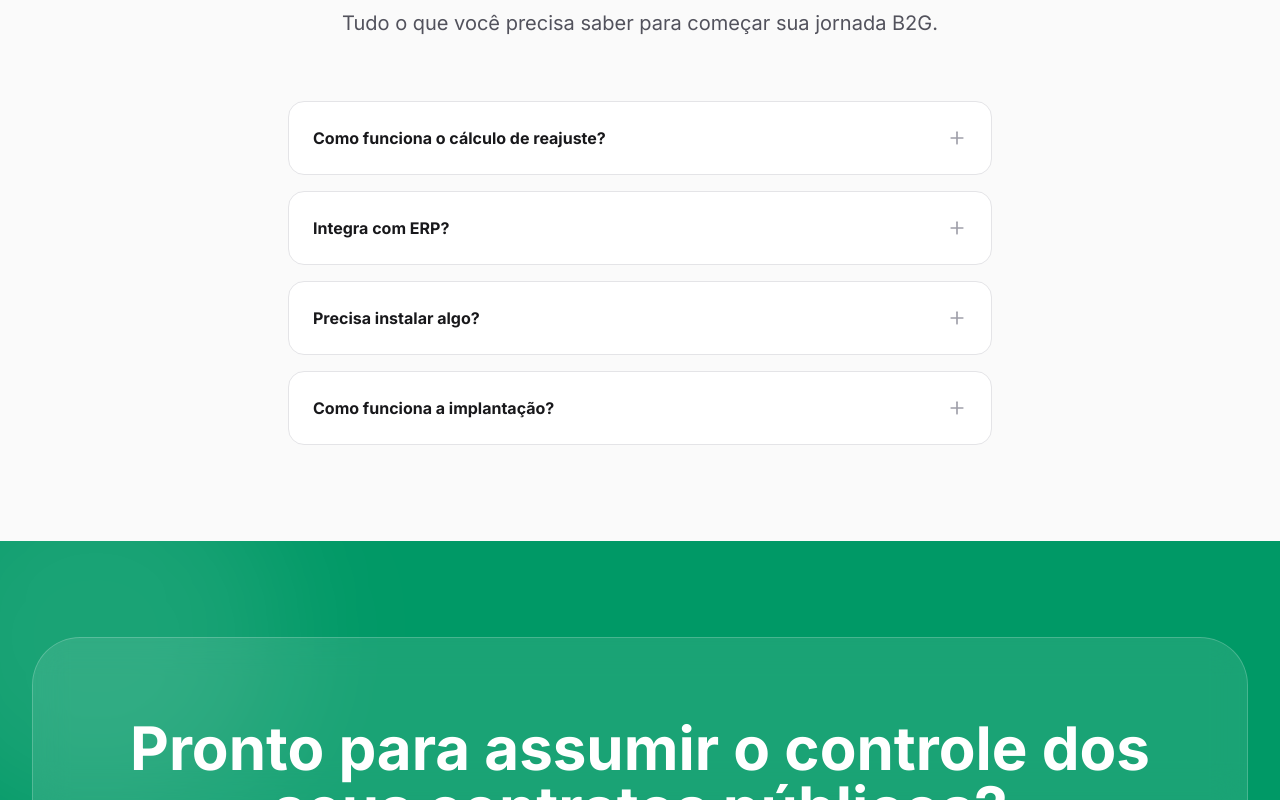
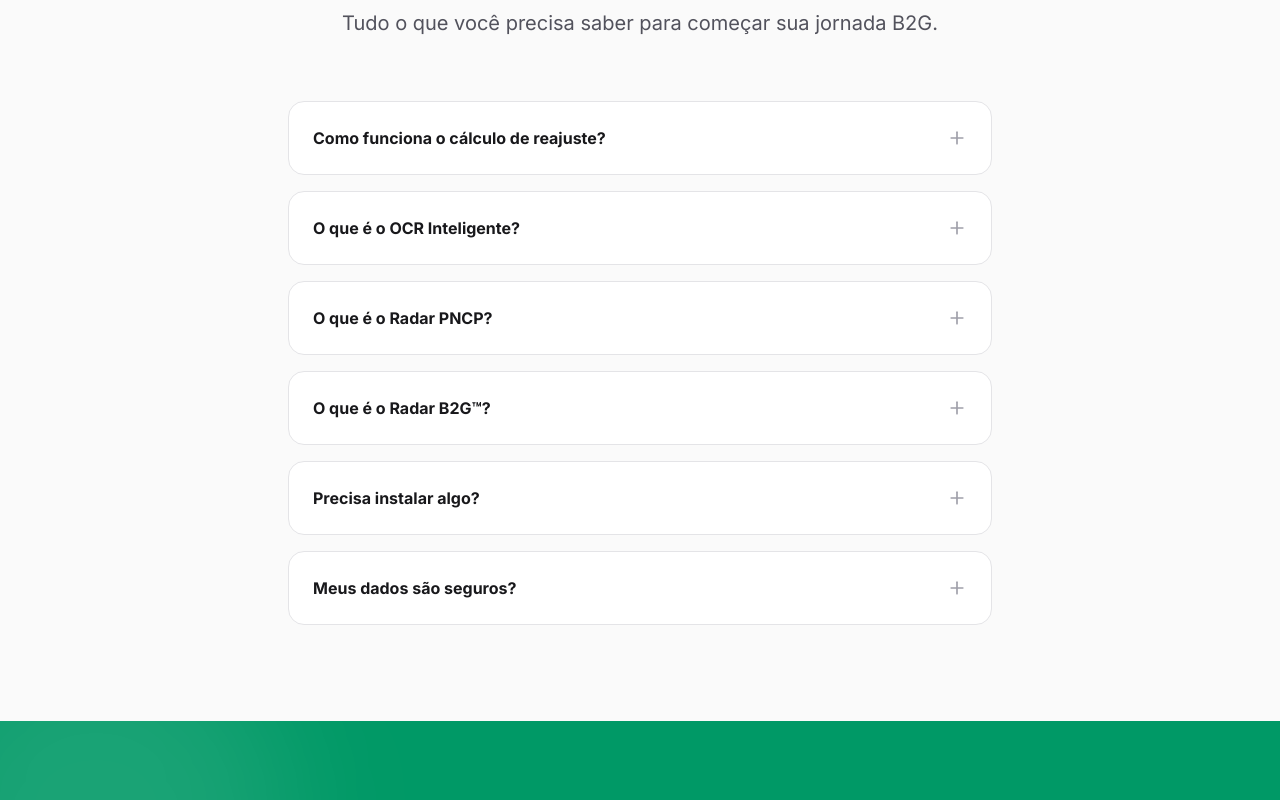
Before and after one commit to leistermurilo-boop/duo-website, a React (Vite) app: page / in a window 1280 px wide. Shown: the part 3162-3962 px from the top of the page. Built offline with nearby package versions, Linux system fonts and the light colour scheme.

Commit message:
fix(plans): corrige features Core (remove itens Strategic) e atualiza FAQ com informações reais do sistema

```diff
--- a/src/constants.ts
+++ b/src/constants.ts
@@ -16,7 +16,9 @@ export const PLANS = [
       "Alertas de vencimento",
       "Monitoramento PNCP",
       "3 extrações OCR por mês",
-      "Índice de Maturidade DUO™ até nível 3",
+      "Índice de Maturidade DUO™ até nível 3"
+    ],
+    notIncluded: [
       "Radar B2G™",
       "Newsletter Semanal",
       "APIs IBGE e BACEN",
@@ -44,25 +46,34 @@ export const PLANS = [
       "APIs IBGE e BACEN",
       "Cruzamento Macroeconômico",
       "Índice de Maturidade DUO™ nível 5"
-    ]
+    ],
+    notIncluded: []
   }
 ];
 
 export const FAQS = [
   {
     question: "Como funciona o cálculo de reajuste?",
-    answer: "O DUO utiliza os índices oficiais (IPCA, IGPM, INPC) cruzados com as datas de aniversário do seu contrato, automatizando o cálculo de elegibilidade e valor projetado para o reajuste."
+    answer: "O DUO calcula automaticamente o reajuste com base nos índices oficiais (IPCA, INPC) integrados via API do BACEN, cruzando com a data de aniversário do contrato. O resultado é um valor projetado e documentado, pronto para embasar a solicitação formal ao órgão público."
   },
   {
-    question: "Integra com ERP?",
-    answer: "Sim, possuímos APIs abertas e conectores para os principais ERPs do mercado (TOTVS, SAP, Senior), permitindo a sincronização de dados de faturamento e custos."
+    question: "O que é o OCR Inteligente?",
+    answer: "Faça upload do PDF do contrato e o DUO extrai automaticamente os dados do cabeçalho e os itens em segundos. O plano Core inclui 3 extrações por mês; o plano Strategic tem OCR ilimitado."
+  },
+  {
+    question: "O que é o Radar PNCP?",
+    answer: "O Radar PNCP monitora automaticamente o portal do governo federal e detecta novos contratos publicados com o CNPJ da sua empresa — sem que você precise verificar manualmente. Disponível nos dois planos."
+  },
+  {
+    question: "O que é o Radar B2G™?",
+    answer: "O Radar B2G™ (exclusivo do plano Strategic) identifica ativamente oportunidades de novos contratos públicos com base no perfil da sua empresa, ajudando na prospecção e expansão no mercado B2G."
   },
   {
     question: "Precisa instalar algo?",
-    answer: "Não. O DUO Governance é uma plataforma 100% SaaS (Cloud), acessível via navegador de qualquer dispositivo com segurança de nível bancário."
+    answer: "Não. O DUO Governance é 100% SaaS — acesse via navegador de qualquer dispositivo. Cadastro em minutos, sem instalação, sem equipe de TI."
   },
   {
-    question: "Como funciona a implantação?",
-    answer: "Nossa implantação é assistida. Em menos de 15 dias, configuramos seus primeiros contratos e treinamos sua equipe para extrair o máximo de inteligência da ferramenta."
+    question: "Meus dados são seguros?",
+    answer: "Sim. Cada empresa tem seus dados completamente isolados por Row Level Security (RLS) no banco de dados. Nenhuma empresa acessa dados de outra. A infraestrutura roda no Supabase com criptografia em trânsito e em repouso."
   }
 ];
```
